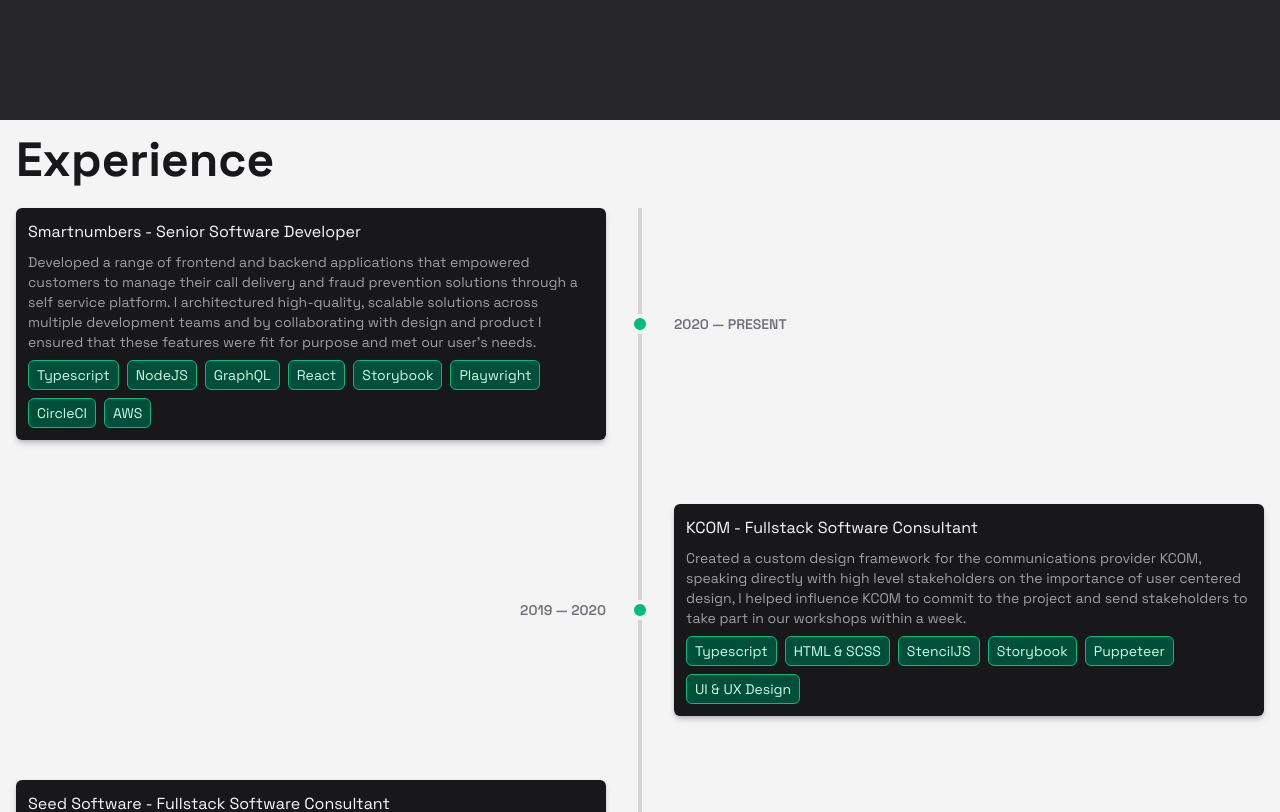
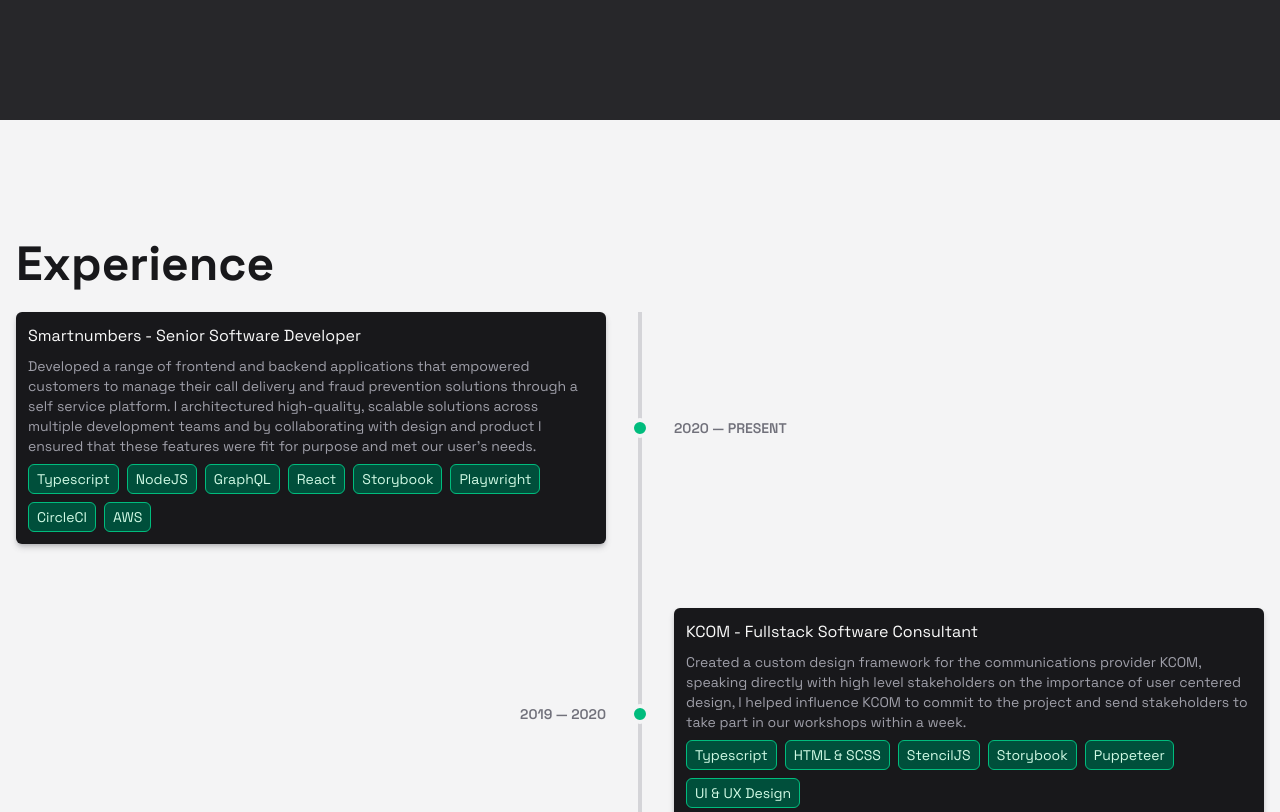
Before and after one commit to scottjoe1996/portfolio, a Next.js app: page / in a window 1280 px wide. Shown: the part 1480-2292 px from the top of the page. Built offline with nearby package versions, Linux system fonts and the light colour scheme; no server answers.

Commit message:
added padding for the experience section

```diff
--- a/components/sections/experience/experience-section.tsx
+++ b/components/sections/experience/experience-section.tsx
@@ -84,7 +84,11 @@ const EXPERIENCE_CARD_PROPS: ExperienceCardProps[] = [
 
 const ExperienceSection: React.FC = () => {
   return (
-    <SectionWrapper id="experience" title="Experience">
+    <SectionWrapper
+      id="experience"
+      title="Experience"
+      sectionClasses={["py-30"]}
+    >
       <ul className="relative flex flex-col justify-between gap-4 md:gap-16">
         {EXPERIENCE_CARD_PROPS.map((props, index) => {
           const isLeftSide = index % 2 === 0;
```
